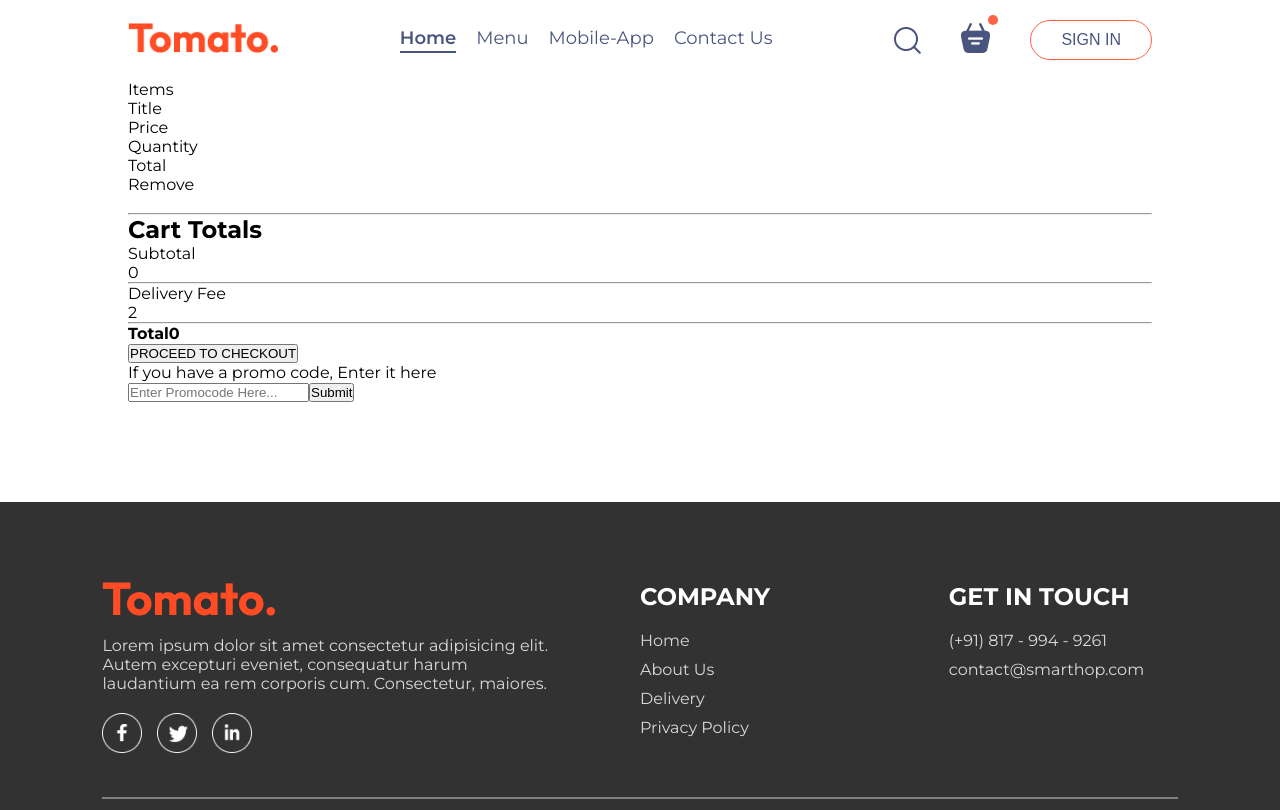
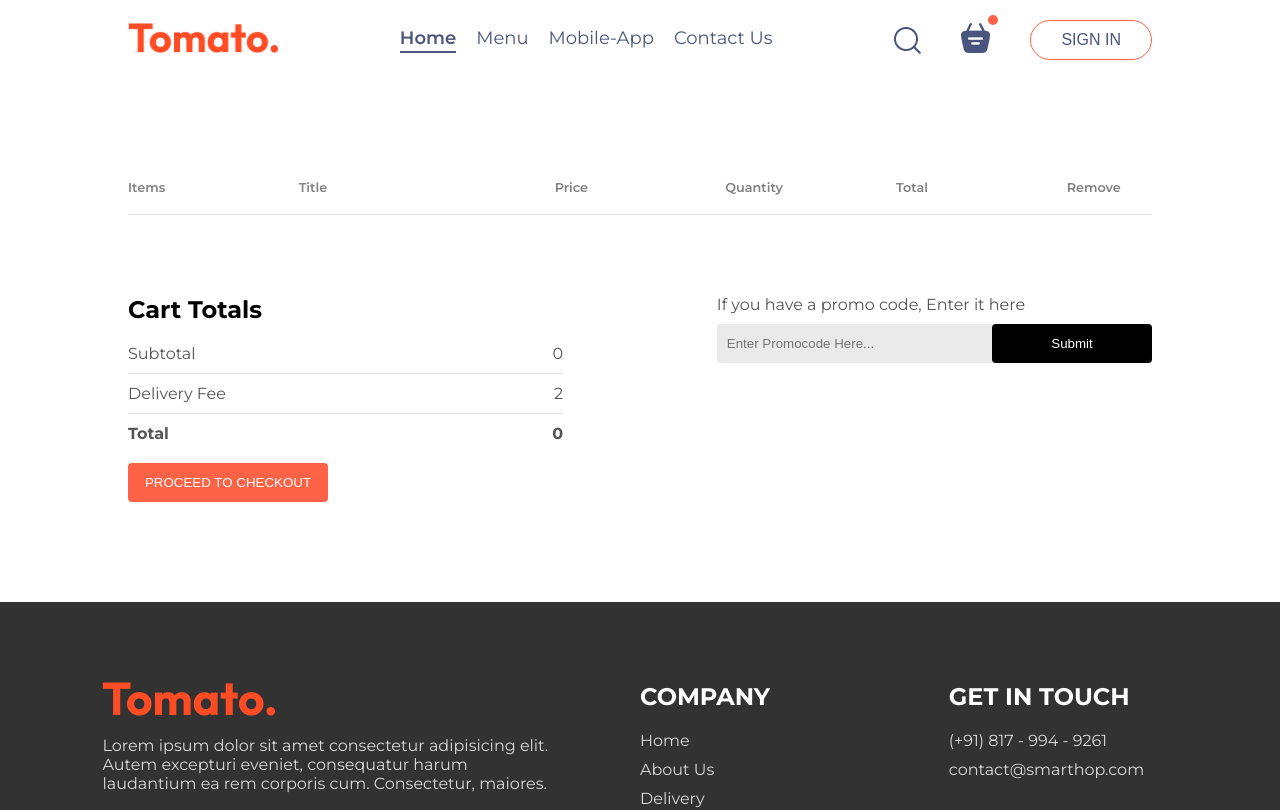
Before and after one commit to saisashreek2692/Smarthop-eMenuReact, a React (Vite) app: page /cart in a window 1280 px wide. Shown: the top 810 px of the page. Built offline with nearby package versions, Linux system fonts and the light colour scheme.

Commit message:
Cart Page UI SCSS Created

```diff
--- a/src/Sass/_Cart.scss
+++ b/src/Sass/_Cart.scss
@@ -0,0 +1,120 @@
+.cart {
+    margin-top: 100px;
+
+    &-items {
+        &-title {
+            display: grid;
+            grid-template-columns: 1fr 1.5fr 1fr 1fr 1fr 0.5fr;
+            align-items: center;
+            color: grey;
+            font-size: max(1vw, 12px);
+            font-weight: 600;
+        }
+
+        &-item {
+            margin: 10px 0;
+            color: #000000;
+
+             & img {
+                width: 50px;
+             }
+
+             & .cross {
+                cursor: pointer;
+                color: tomato;
+                font-weight: 700;
+             }
+
+        }
+
+    }
+
+    & hr {
+        height: 1px;
+        background-color: #e2e2e2;
+        border: none;
+    }
+
+    &-bottom {
+        margin-top: 80px;
+        display: flex;
+        justify-content: space-between;
+        gap: max(12vw, 20px);
+    }
+
+    &-total {
+        flex: 1;
+        display: flex;
+        flex-direction: column;
+        gap: 20px;
+
+        &-details {
+            display: flex;
+            justify-content: space-between;
+            color: #555555;
+        }
+
+        & hr {
+            margin: 10px 0px;
+        }
+
+        & button {
+            border: none;
+            color: #FFFFFF;
+            background-color: tomato;
+            width: max(15vw, 200px);
+            padding: 12px 0px;
+            border-radius: 4px;
+            cursor: pointer;
+        }
+
+    }
+
+    &-promocode {
+        flex: 1;
+
+        & p {
+            color: #555555;
+        }
+
+        &-input {
+            margin-top: 10px;
+            display: flex;
+            justify-content: space-between;
+            align-items: center;
+            background-color: #EAEAEA;
+            border-radius: 4px;
+
+            & input {
+                background: transparent;
+                border: none;
+                outline: none;
+                padding-left: 10px;
+            }
+
+            & button {
+                width: max(10vw, 150px);
+                padding: 12px 5px;
+                background-color: #000000;
+                border: none;
+                color: #FFFFFF;
+                border-radius: 4px;
+                cursor: pointer;
+            }
+        }
+
+    }
+
+}
+
+@media (max-width: 750px) {
+    .cart {
+        &-bottom {
+            flex-direction: column-reverse;
+        }
+
+        &-promocode {
+            justify-content: start;
+        }
+    }
+}
```
